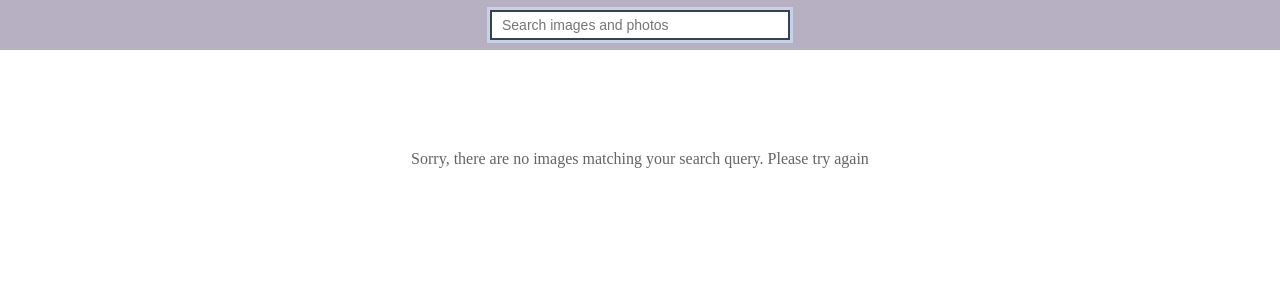
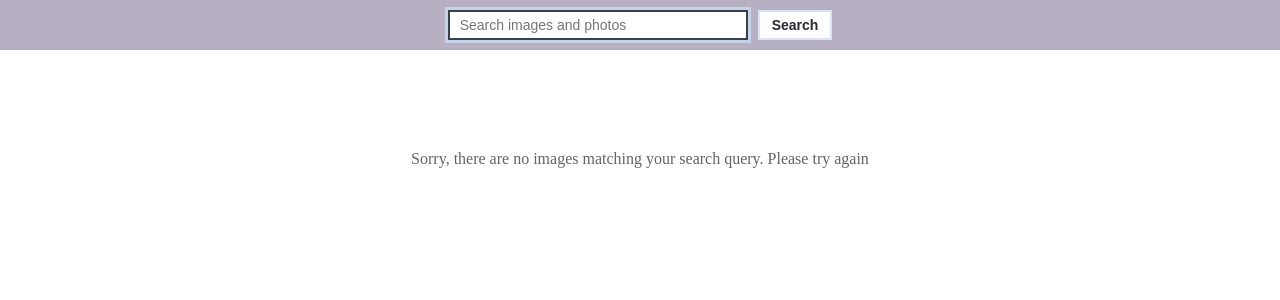
Before and after one commit to ICxodnik/goit-react-woolf-hw-04-images, a React (Create React App) app: page / in a window 1280 px wide. Shown: the top 300 px of the page. Built offline with nearby package versions, Linux system fonts and the light colour scheme.

Commit message:
add form submit

```diff
--- a/src/components/Searchbar/index.jsx
+++ b/src/components/Searchbar/index.jsx
@@ -2,18 +2,18 @@ import PropTypes from 'prop-types';
 import React from 'react';
 
 export default function SearchBar(props) {
-  // const handleSearch = e => {
-  //   e.preventDefault();
-  //   props.handleSearch();
-  // };
-
-  const handleInput = e => {
+  const handleSearch = e => {
+    e.preventDefault();
     props.handleQueryChange(e.currentTarget.value);
   };
 
+  // const handleInput = e => {
+  //   props.handleQueryChange(e.currentTarget.value);
+  // };
+
   return (
     <header>
-      <form className="search-form">
+      <form className="search-form" onSubmit={handleSearch}>
         <input
           name="searchQuery"
           className="search-input"
@@ -21,11 +21,10 @@ export default function SearchBar(props) {
           autoComplete="off"
           autoFocus
           placeholder="Search images and photos"
-          onChange={handleInput}
         />
-        {/* <button type="submit" className="button" onClick={handleSearch}>
-            <span className="button-label">Search</span>
-          </button> */}
+        <button type="submit" className="button">
+          <span className="button-label">Search</span>
+        </button>
       </form>
     </header>
   );
```
